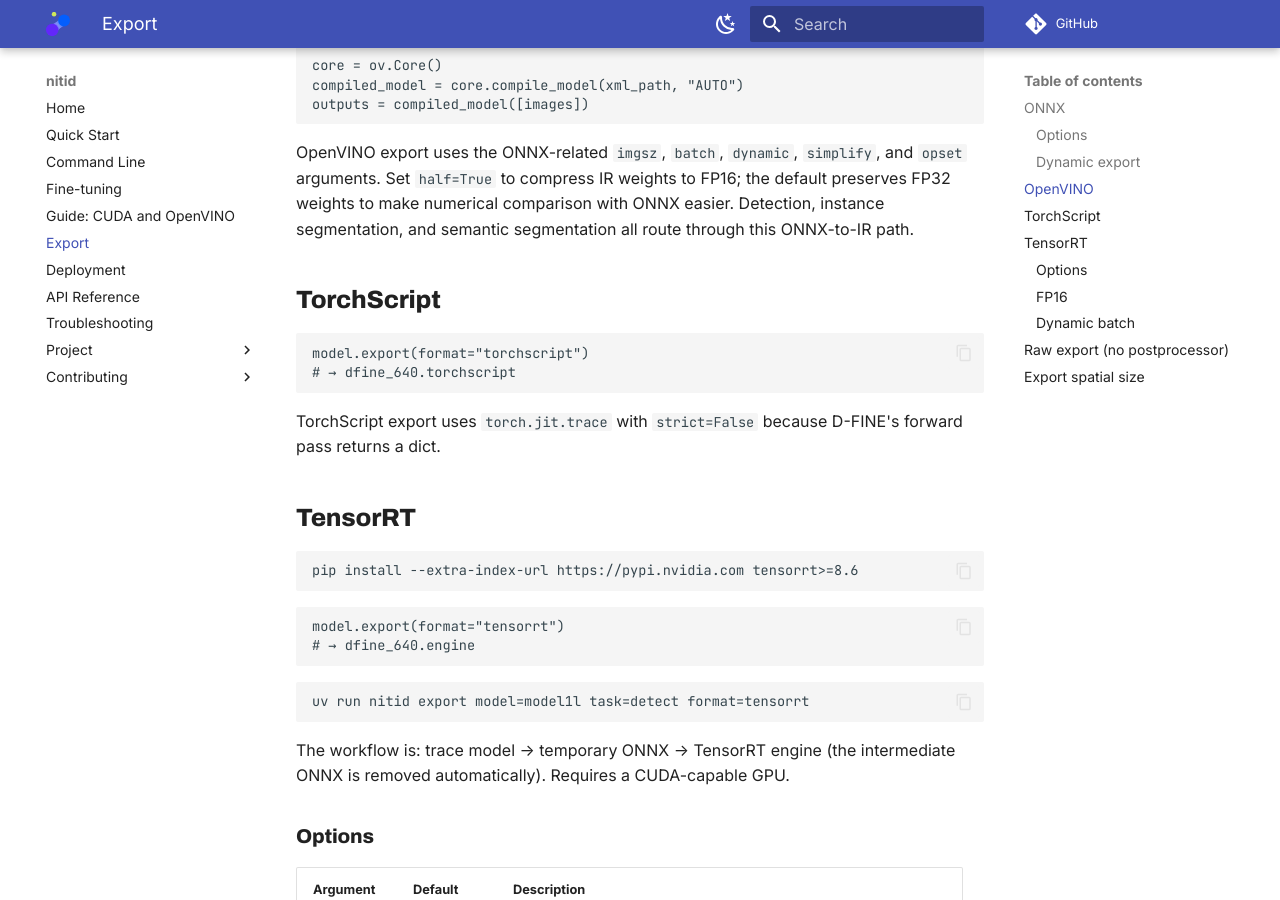
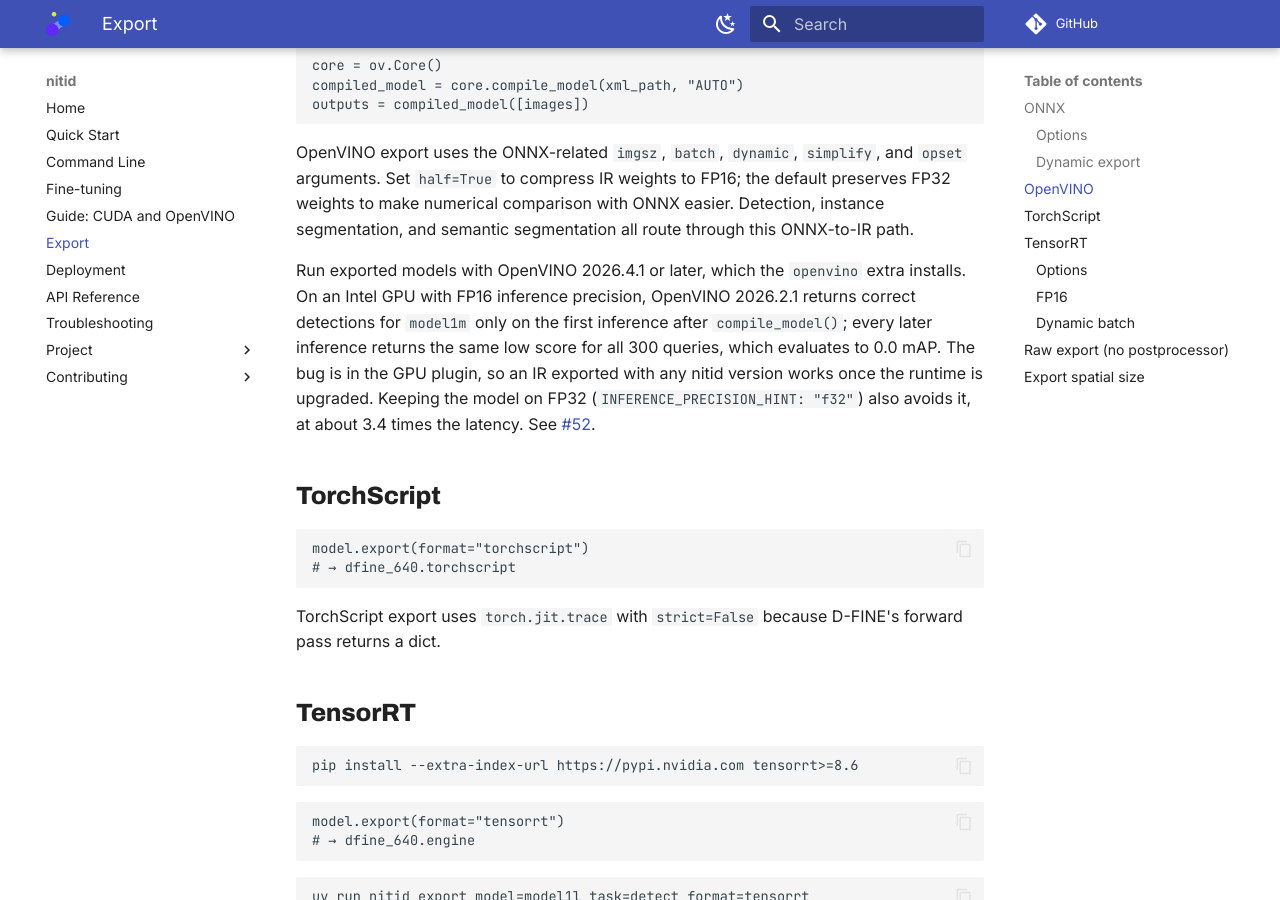
Before and after one commit to Nitidio/nitid, an MkDocs documentation site: the page built from docs/export.md, in a window 1280 px wide and 900 px high, scrolled down 2394 px. Built offline with MkDocs 1.6.1 and Material for MkDocs 9.7.7, drawn with Linux system fonts in a browser that asks for light colours; comment, search, counter and statistics services are not loaded.

Commit message:
fix(deps): require OpenVINO 2026.4.1 for valid GPU FP16 results

```diff
--- a/docs/export.md
+++ b/docs/export.md
@@ -112,6 +112,16 @@
 default preserves FP32 weights to make numerical comparison with ONNX easier.
 Detection, instance segmentation, and semantic segmentation all route through
 this ONNX-to-IR path.
+
+Run exported models with OpenVINO 2026.4.1 or later, which the `openvino`
+extra installs. On an Intel GPU with FP16 inference precision, OpenVINO
+2026.2.1 returns correct detections for `model1m` only on the first inference
+after `compile_model()`; every later inference returns the same low score for
+all 300 queries, which evaluates to 0.0 mAP. The bug is in the GPU plugin, so
+an IR exported with any nitid version works once the runtime is upgraded.
+Keeping the model on FP32 (`INFERENCE_PRECISION_HINT: "f32"`) also avoids it,
+at about 3.4 times the latency. See
+[#52](https://github.com/Nitidio/nitid/issues/52).
 
 ## TorchScript
 
--- a/pyproject.toml
+++ b/pyproject.toml
@@ -67,7 +67,8 @@
 ]
 
 openvino = [
-    "openvino>=2024.0",
+    # 2026.2.x corrupts model1m on Intel GPU with FP16 after the first inference (#52).
+    "openvino>=2026.4.1",
 ]
 
 wandb = [
```
Also changed, not shown: CHANGELOG.md (+3 -0 lines), 1 other file.
